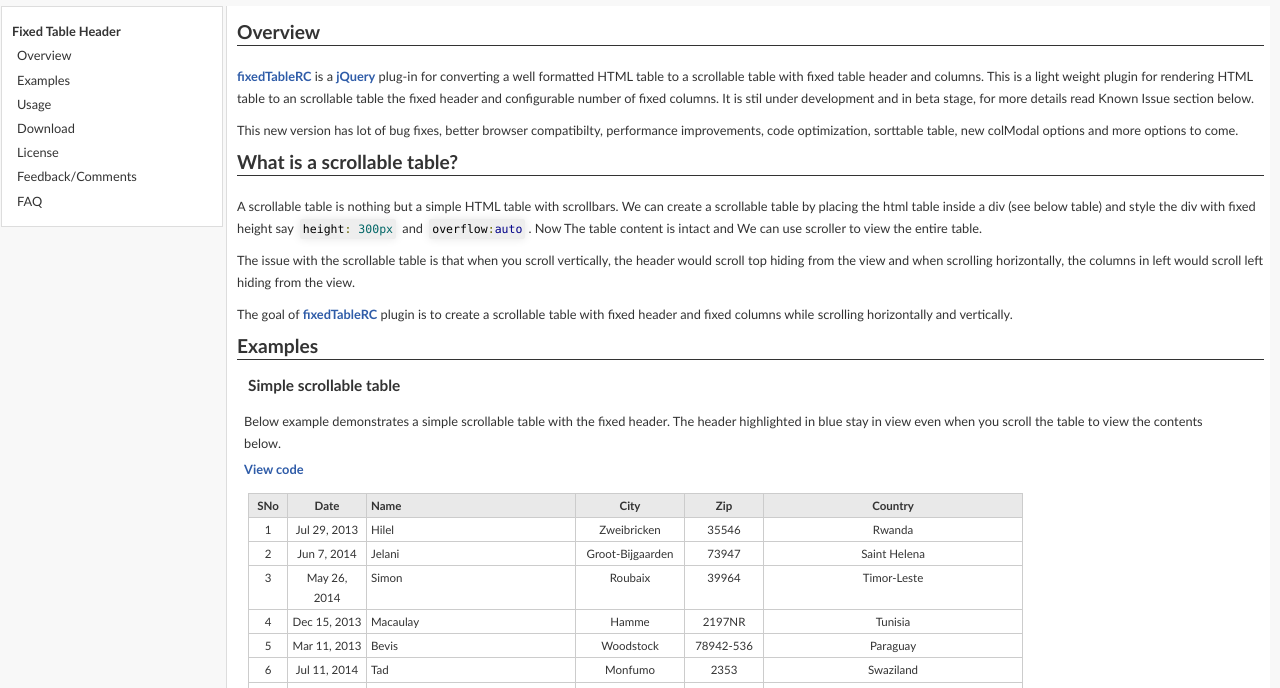
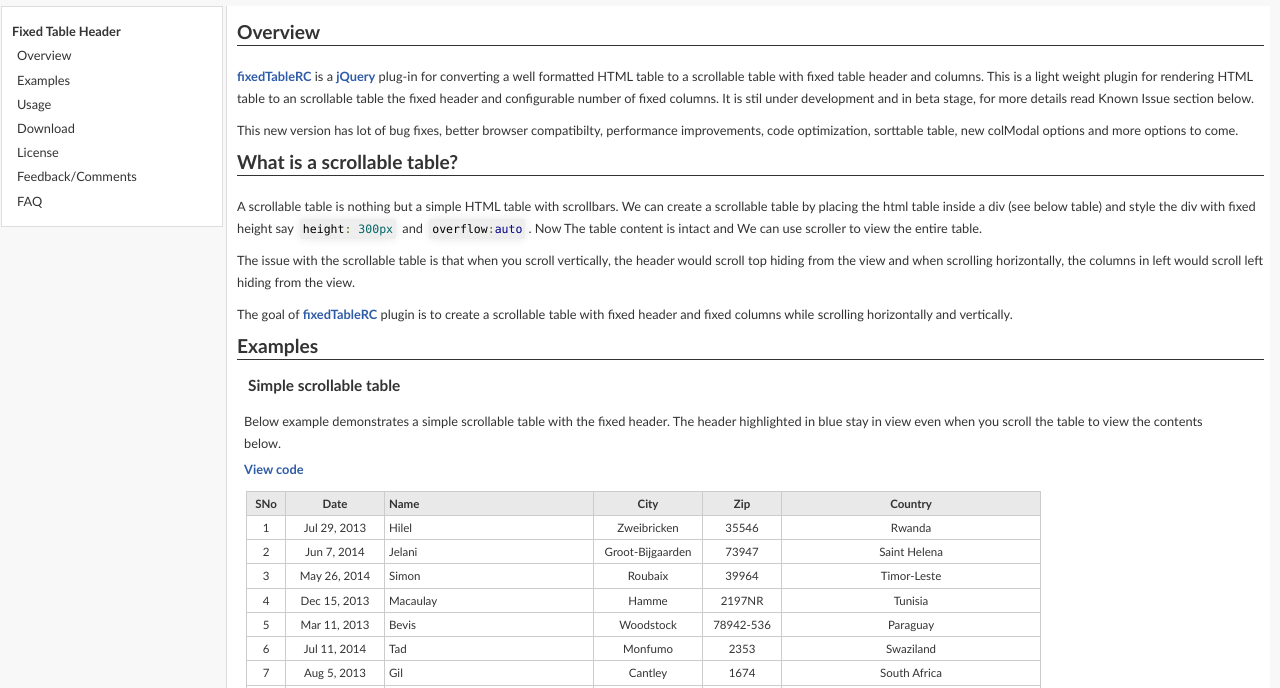
Before and after one commit to meetselva/fixed-table-rows-cols, a plain HTML site: page index.html in a window 1280 px wide. Shown: the part 112-800 px from the top of the page. Drawn offline with nearby package versions, Linux system fonts and the light colour scheme.

Commit message:
1. Fixed to set the width of the table correctly. 2. Fixed alignment issue in Safari

```diff
--- a/css/fixed_table_rc.css
+++ b/css/fixed_table_rc.css
@@ -1,4 +1,4 @@
-.ft_container table { border-width: 0px; margin: 0px; border-collapse: collapse; margin: 0; outline-style: none; font-size: 0.9em; table-layout: fixed; }
+.ft_container table { border-width: 0px; margin: 0px; border-collapse: collapse; margin: 0; outline-style: none; font-size: 0.9em; }
 
 .ft_container table tr th {	font-weight: bold; }
 
@@ -11,9 +11,9 @@
 .ft_container table tr td:first-child,
 .ft_container table tr th:first-child { border-left-width: 1px; border-color: #CCCCCC; }
 
-.ft_container { overflow: hidden; padding: 2px; }
+.ft_container { overflow: hidden; padding: 0px; }
 
-.ft_rel_container { position: relative; overflow: hidden; border-width: 0px;}
+.ft_rel_container { position: relative; overflow: hidden; border-width: 0px; width: 100%; height: 100%; }
 
 .ft_r, .ft_rc { background-image: none; }
 .ft_rc { position: absolute; z-index: 1005; }
@@ -22,7 +22,7 @@
 .ft_rwrapper, .ft_cwrapper { overflow: hidden; position: absolute; z-index: 1001; border-width: 0px;  padding: 0px; margin: 0px; }
 /*.ft_rwrapper { width: 100%; padding-right: 17px; }*/
 
-.ft_scroller { width: 100%; overflow: auto; height: 100%; padding: 0px; margin: 0px;}
+.ft_scroller { overflow: auto; height: 100%; padding: 0px; margin: 0px;}
 
 .ft_container tbody tr.ui-widget-content, thead.ui-widget-header { background-image: none; }
 
--- a/css/styles.css
+++ b/css/styles.css
@@ -42,7 +42,7 @@
 .sub_menu li { margin-left: 10px; }
 .news-item { font-size: 0.9em; margin-top: 10px; padding-right: 10px; }
 
-#main-content {	padding: 6px; padding-bottom: 10px; padding-left: 10px; vertical-align: top; display: inline-block; margin: 0px 10px; margin-left: 225px; border-top: 0px; border-right: 0px; border-bottom: 0px;}
+#main-content {	padding: 6px; padding-bottom: 10px; padding-left: 10px; vertical-align: top; display: inline-block; margin: 0px 10px; margin-left: 225px; border-top: 0px; border-right: 0px; border-bottom: 0px; }
 #main-content p { line-height: 1.7em; padding-top: 10px;  }
 /* end layout css */
 
--- a/index.html
+++ b/index.html
@@ -35,6 +35,7 @@
 			.dwrapper div.ft_container { width: 100%; margin-top: 10px; }
 
 			body { line-height: 1.5em; }
+			#main-content { min-width: 990px; }
 		</style>
 
 		<script>
@@ -50,7 +51,7 @@
 
 					$('#fixed_hdr1').fxdHdrCol({
 						fixedCols: 3,
-						width:     "100%",
+						width:     '100%',
 						height:    400,
 						colModal: [
 						   { width: 50, align: 'center' },
@@ -95,7 +96,7 @@
 					width:     "100%",
 					height:    200,
 					colModal: [{width: 30, align: 'center'},
-					           {width: 70, align: 'center'},
+					           {width: 90, align: 'center'},
 					           {width: 200, align: 'left'},
 					           {width: 100, align: 'center'},
 					           {width: 70, align: 'center'},
--- a/js/fixed_table_rc.js
+++ b/js/fixed_table_rc.js
@@ -47,9 +47,8 @@
 			$this.addClass('ui-widget-header');
 			$this.find('tbody tr').addClass('ui-widget-content');
 
-			//add base container
 			$this.wrap('<div class="ft_container" />');
-			lc.ft_container = $this.parent();
+			lc.ft_container = $this.parent().css({width: cfg.width, height: cfg.height});
 
 			var $ths = $('thead tr', $this).first().find('th');
 
@@ -85,12 +84,9 @@
 			$this.wrap('<div class="ft_rel_container" />');
 			lc.ft_rel_container = $this.parent();
 
-			//set width and height for rel container
-			lc.ft_rel_container.css({width: cfg.width, height: cfg.height});
-
 			//add wrapper to base table which will have the scrollbars
 			$this.wrap('<div class="ft_scroller" />');
-			lc.ft_wrapper = $this.parent();
+			lc.ft_wrapper = $this.parent().css('width', cfg.width - 5);
 
 			var theadTr = $('thead', $this);
 			//clone the thead->tr
@@ -189,7 +185,7 @@
 
 			lc.ft_r
 				.parent()
-				.css({width: lc.ft_rel_container.width()- 17});
+				.css({width: lc.ft_wrapper.width()- 17});
 
 			//events (scroll and resize)
 			lc.ft_wrapper.scroll(function () {
```
